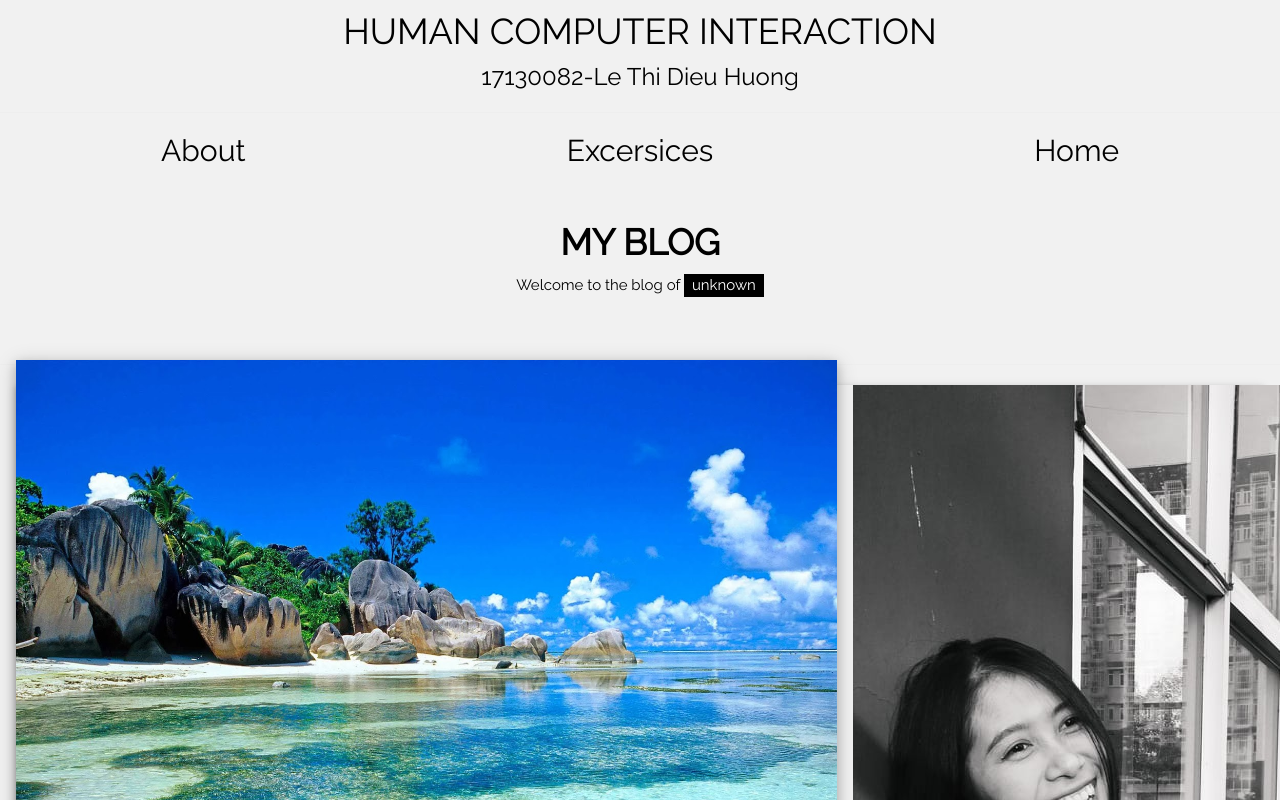
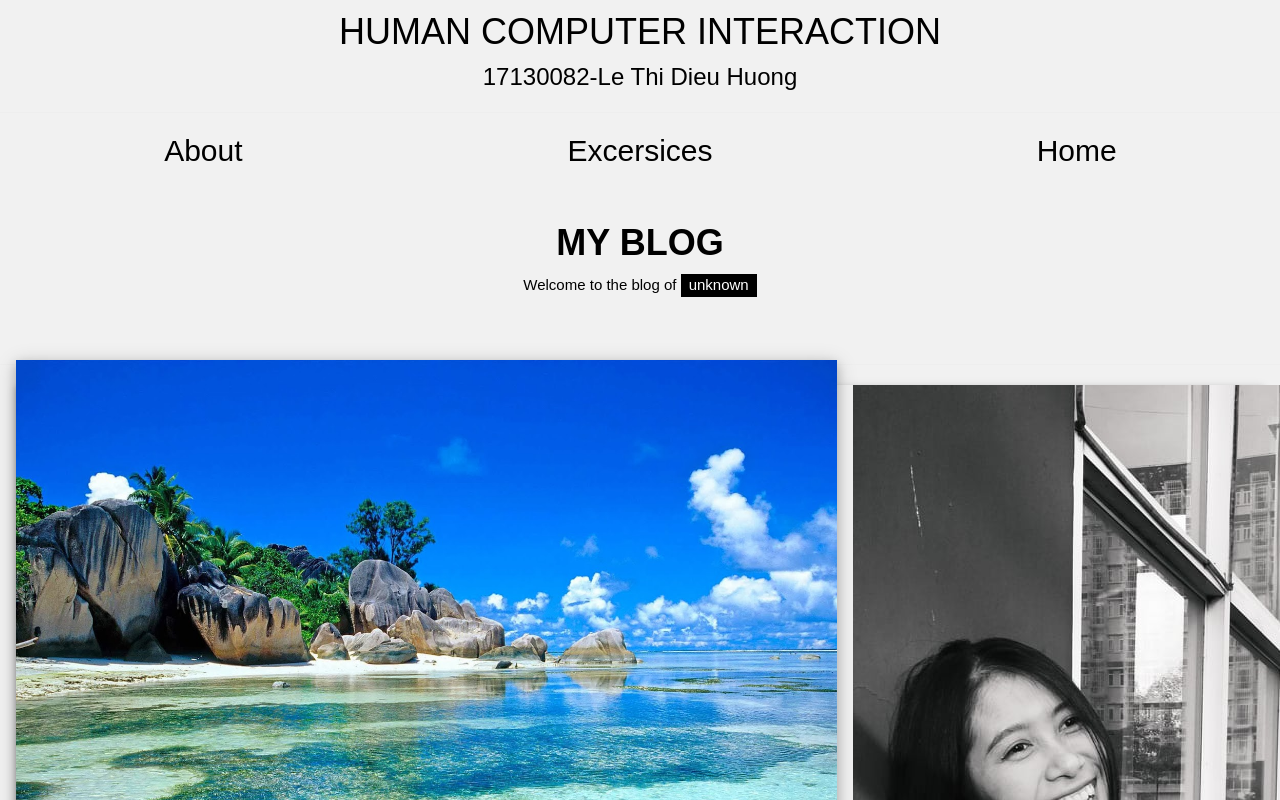
Before and after one commit to lethidieuhuong99/lethidieuhuong99.github.io, a plain HTML site: page about.html in a window 1280 px wide. Shown: the top 800 px of the page. Drawn offline with nearby package versions, Linux system fonts and the light colour scheme.

Commit message:
Update about.html

```diff
--- a/about.html
+++ b/about.html
@@ -9,7 +9,8 @@
          <script src="https://maxcdn.bootstrapcdn.com/bootstrap/4.3.1/js/bootstrap.min.js"></script>
          <link rel="stylesheet" href="dinhdang.css" type="text/css"/>
          <link rel="stylesheet" href="https://www.w3schools.com/w3css/4/w3.css">
-         <link rel="stylesheet" href="https://fonts.googleapis.com/css?family=Raleway">
+       <!--  <link rel="stylesheet" href="https://www.w3schools.com/w3css/4/w3.css">-->
+        <!-- <link rel="stylesheet" href="https://fonts.googleapis.com/css?family=Raleway">-->
            </head>
            <title> Le Thi Dieu Huong </title>
        <head>
@@ -134,4 +135,5 @@
               </footer>
 
               </body>
+              </body>
 </html>
```
